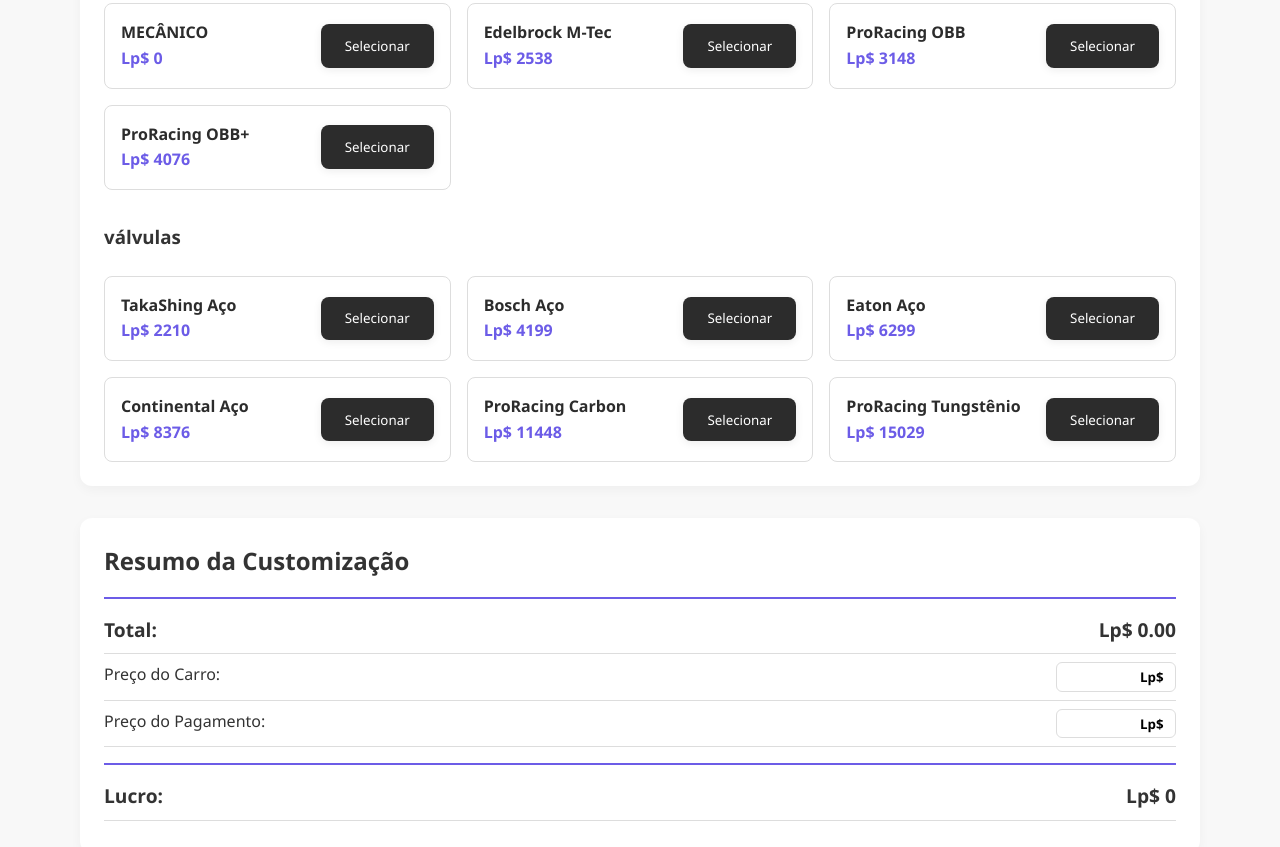
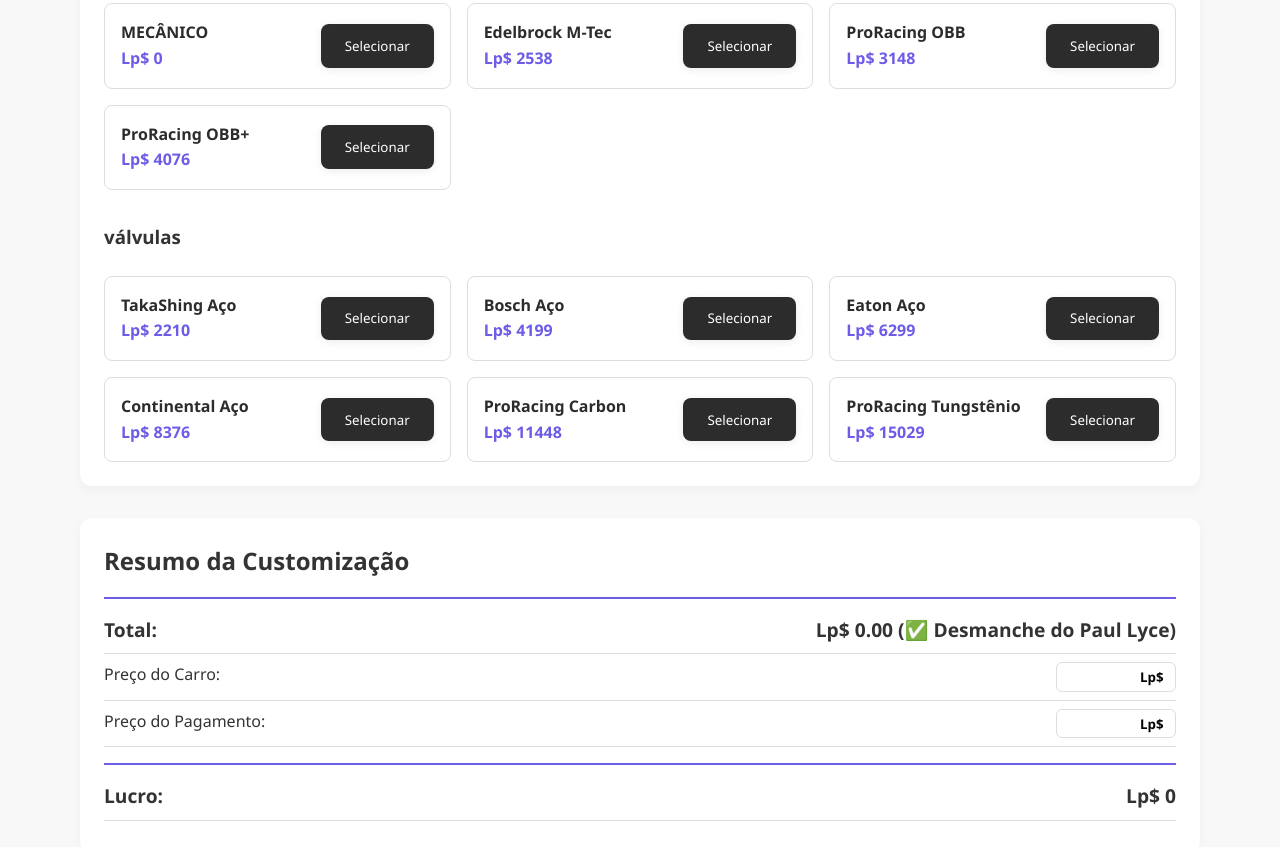
Before and after one commit to carloszerah23/site_imports, a plain HTML site: page index.html in a window 1280 px wide. Shown: the part 3043-3890 px from the top of the page. Drawn offline with Linux system fonts and the light colour scheme.

Commit message:
desmanchepaullyce

```diff
--- a/index.html
+++ b/index.html
@@ -55,7 +55,7 @@
             <div id="summary-items"></div>
             <div class="summary-item total">
                 <span>Total:</span>
-                <span id="total-price">Lp$ 0.00</span>
+                <span id="total-price">Lp$ 0.00 (✅ Desmanche do Paul Lyce)</span>
             </div>
 
             <div class="summary-item">
```
